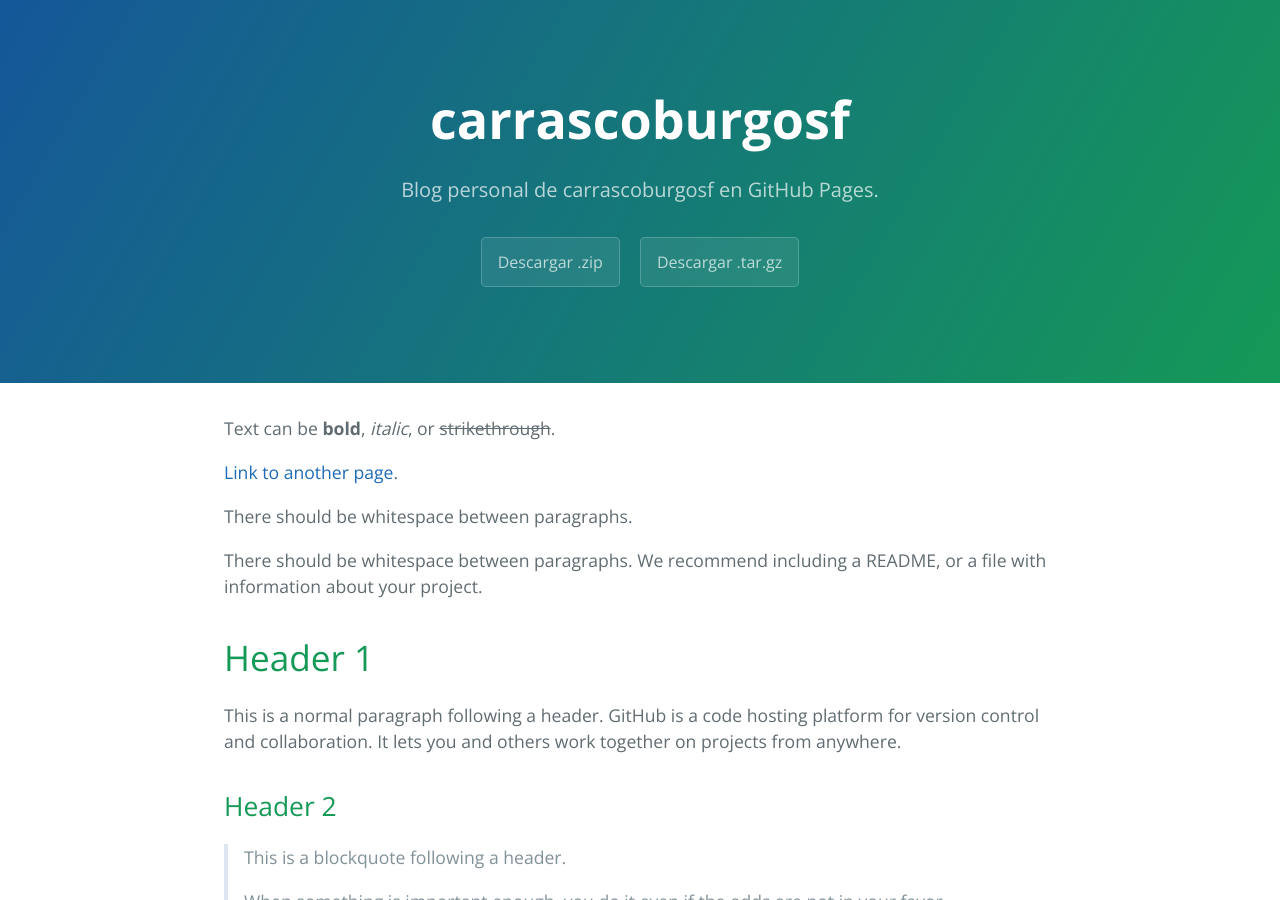
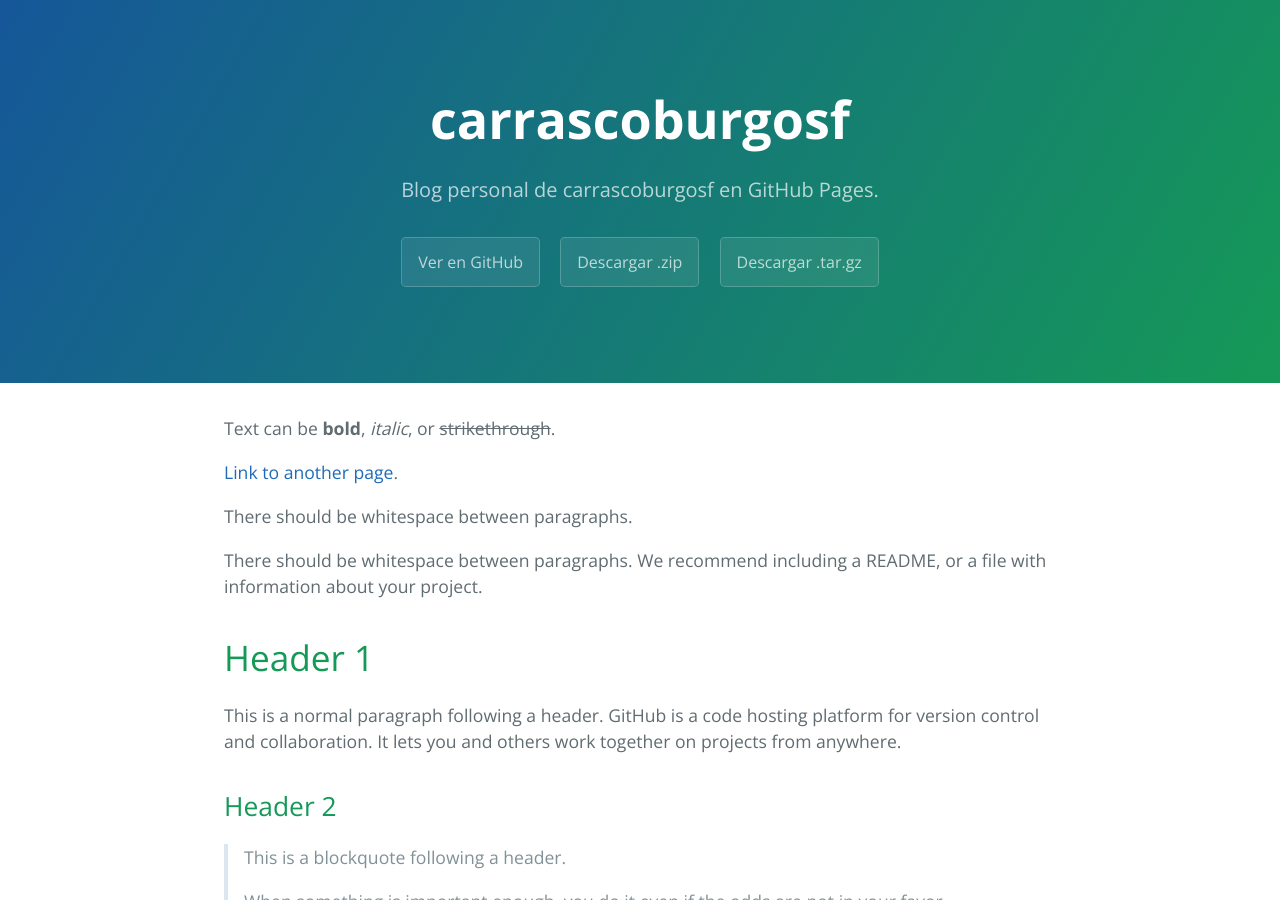
Before and after one commit to carrascoburgosf/carrascoburgosf, a Jekyll site: the page built from index.md, in a window 1280 px wide and 900 px high. Built offline with Jekyll 4.4.1, drawn with Linux system fonts in a browser that asks for light colours.

Commit message:
Update default.html

```diff
--- a/_layouts/default.html
+++ b/_layouts/default.html
@@ -25,7 +25,7 @@
     <header class="page-header" role="banner">
       <h1 class="project-name">{{ page.title | default: site.title | default: site.github.repository_name }}</h1>
       <h2 class="project-tagline">{{ page.description | default: site.description | default: site.github.project_tagline }}</h2>
-      {% if site.show_urls %}
+      {% if site.is_project_page %}
         <a href="{{ site.github.repository_url }}" class="btn">Ver en GitHub</a>
       {% endif %}
       {% if site.show_downloads %}
@@ -38,7 +38,7 @@
       {{ content }}
 
       <footer class="site-footer">
-        {% if site.github.is_project_page %}
+        {% if site.is_project_page %}
           <span class="site-footer-owner"><a href="{{ site.github.repository_url }}">{{ site.github.repository_name }}</a> is maintained by <a href="{{ site.github.owner_url }}">{{ site.github.owner_name }}</a>.</span>
         {% endif %}
         <span class="site-footer-credits">This page was generated by <a href="https://pages.github.com">GitHub Pages</a>.</span>
```
